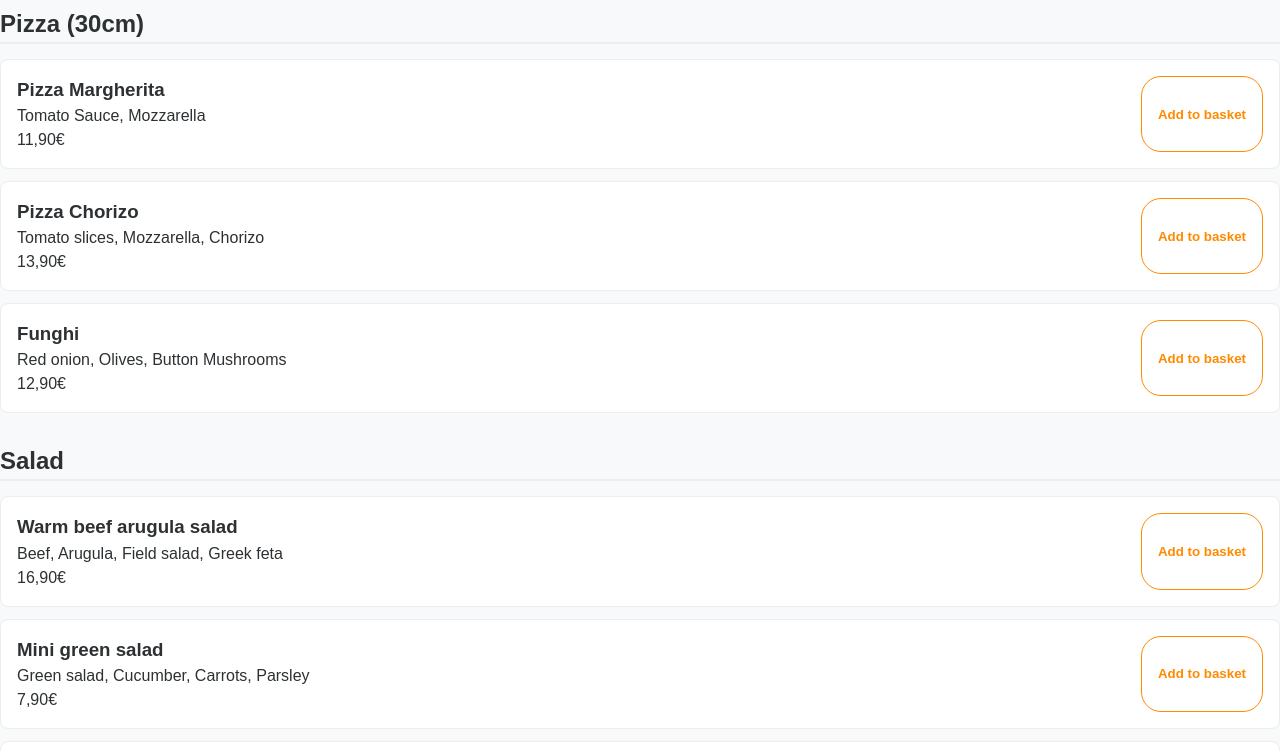
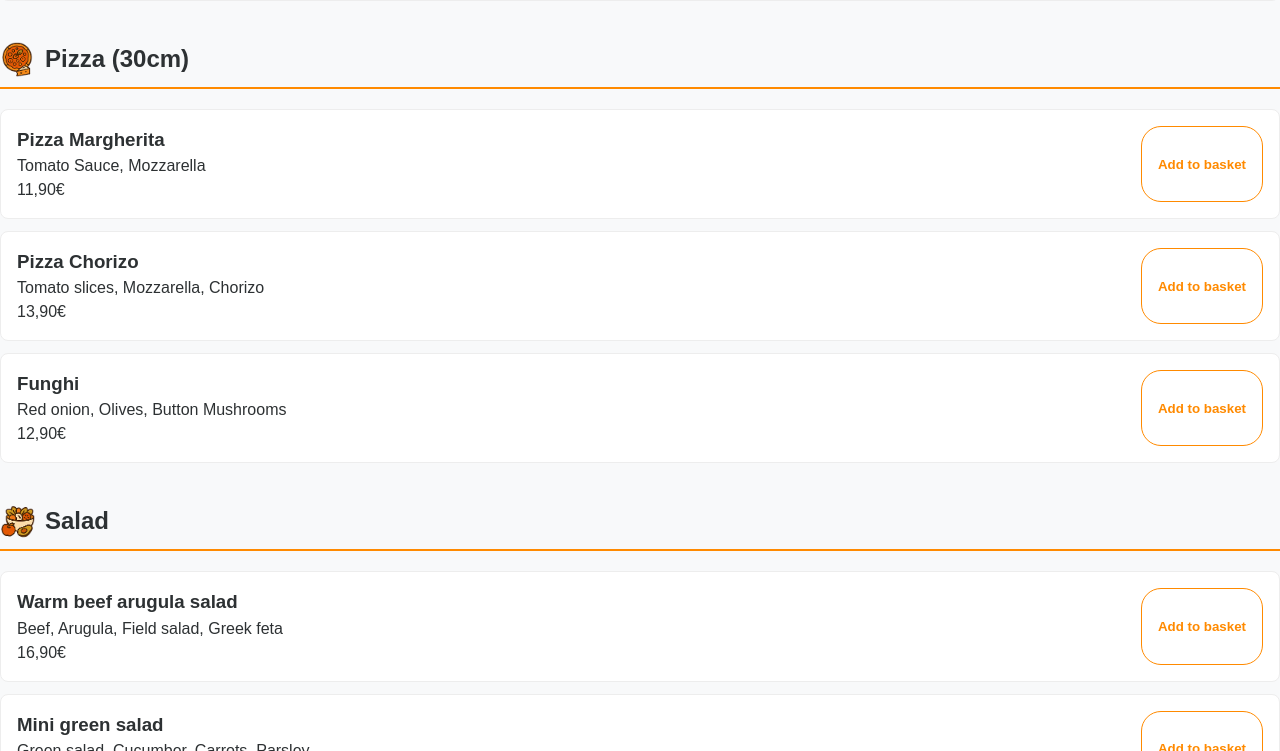
Before and after one commit to Jan-OliverKaemmererDev/Bestell-App, a plain HTML site: page index.html in a window 1280 px wide. Shown: the part 988-1739 px from the top of the page. Drawn offline with Linux system fonts and the light colour scheme; a web font is replaced by a local one.

Commit message:
modified function renderMeals and added some style... still not good enough

```diff
--- a/script.js
+++ b/script.js
@@ -8,7 +8,12 @@ function renderMeals() {
     let content = document.getElementById('menu-container');
     content.innerHTML = '';
     for (let i = 0; i < myMeals.length; i++) {
-        content.innerHTML += `<h2 class="category-title">${myMeals[i].category}</h2>`;
+        let categoryClass = myMeals[i].category.toLowerCase().replace(/\s/g, '-').split('-')[0];
+        content.innerHTML += `
+            <div class="category-header ${categoryClass}">
+                <h2 class="category-title">${myMeals[i].category}</h2>
+            </div>`;
+
         for (let j = 0; j < myMeals[i].meals.length; j++) {
             content.innerHTML += getMealTemplate(i, j);
         }
--- a/styles/standard.css
+++ b/styles/standard.css
@@ -32,7 +32,46 @@ aside.basket-section {
     padding: 16px;
 }
 
+/* category-header section */
+.category-header {
+    display: flex;
+    align-items: center;
+    margin: 40px 0 20px 0;
+    border-bottom: 2px solid var(--primary-color);
+    padding-bottom: 10px;
+    position: relative;
+}
+
 .category-title {
-    margin: 30px 0 15px 0;
-    border-bottom: 2px solid var(--border-color);
+    font-size: 24px;
+    font-weight: bold;
+    color: var(--text-main);
+    padding-left: 45px;
+    position: relative;
+    border-bottom: none;
+    margin: 0;
 }
+
+.category-header::before {
+    content: "";
+    position: absolute;
+    left: 0;
+    bottom: 10px;
+    width: 35px;
+    height: 35px;
+    background-size: contain;
+    background-repeat: no-repeat;
+    background-position: center;
+}
+
+.category-header.burger::before {
+    background-image: url('../assets/icons/burger.png');
+}
+
+.category-header.pizza::before {
+    background-image: url('../assets/icons/pizza.png');
+}
+
+.category-header.salad::before {
+    background-image: url('../assets/icons/salad.png');
+}
```
